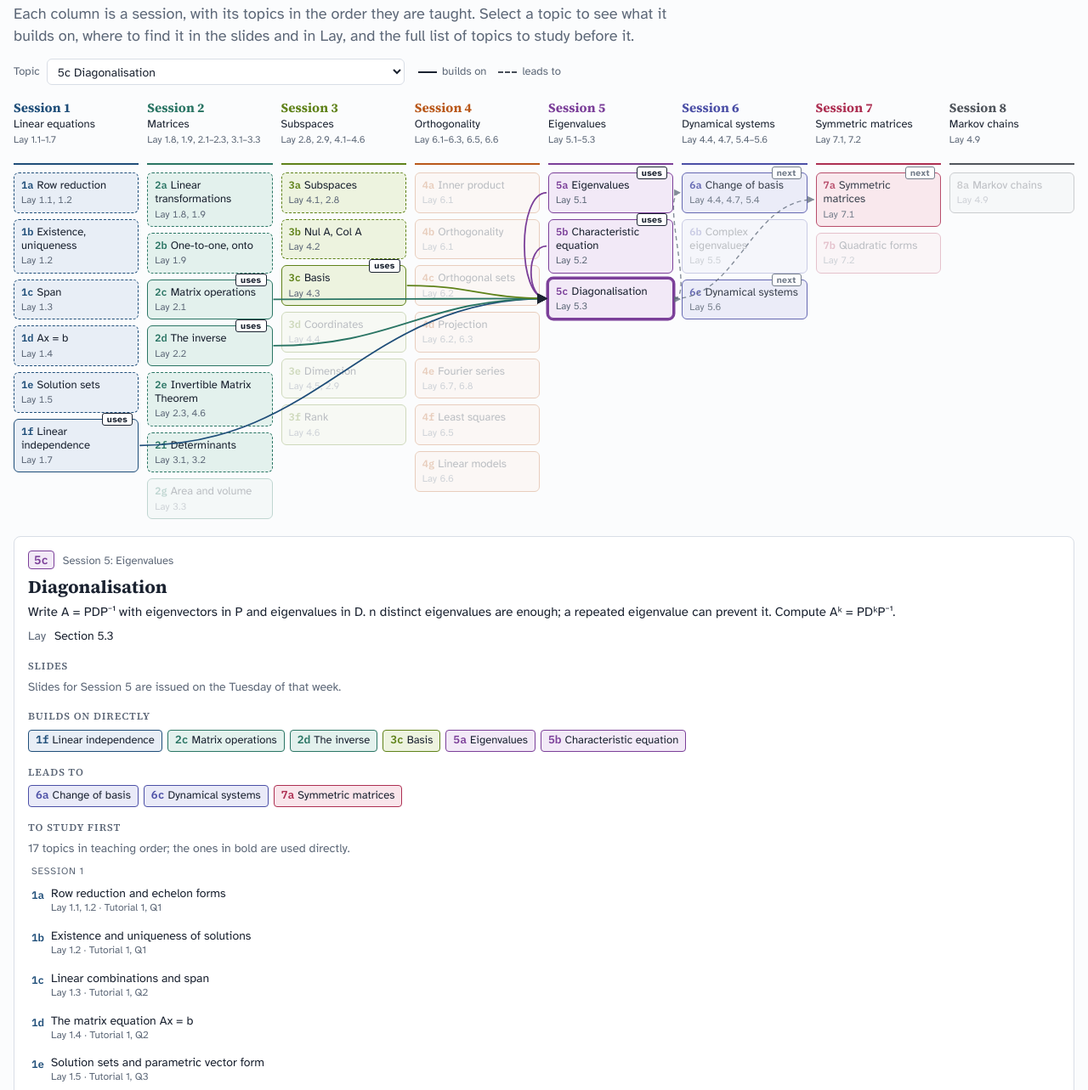
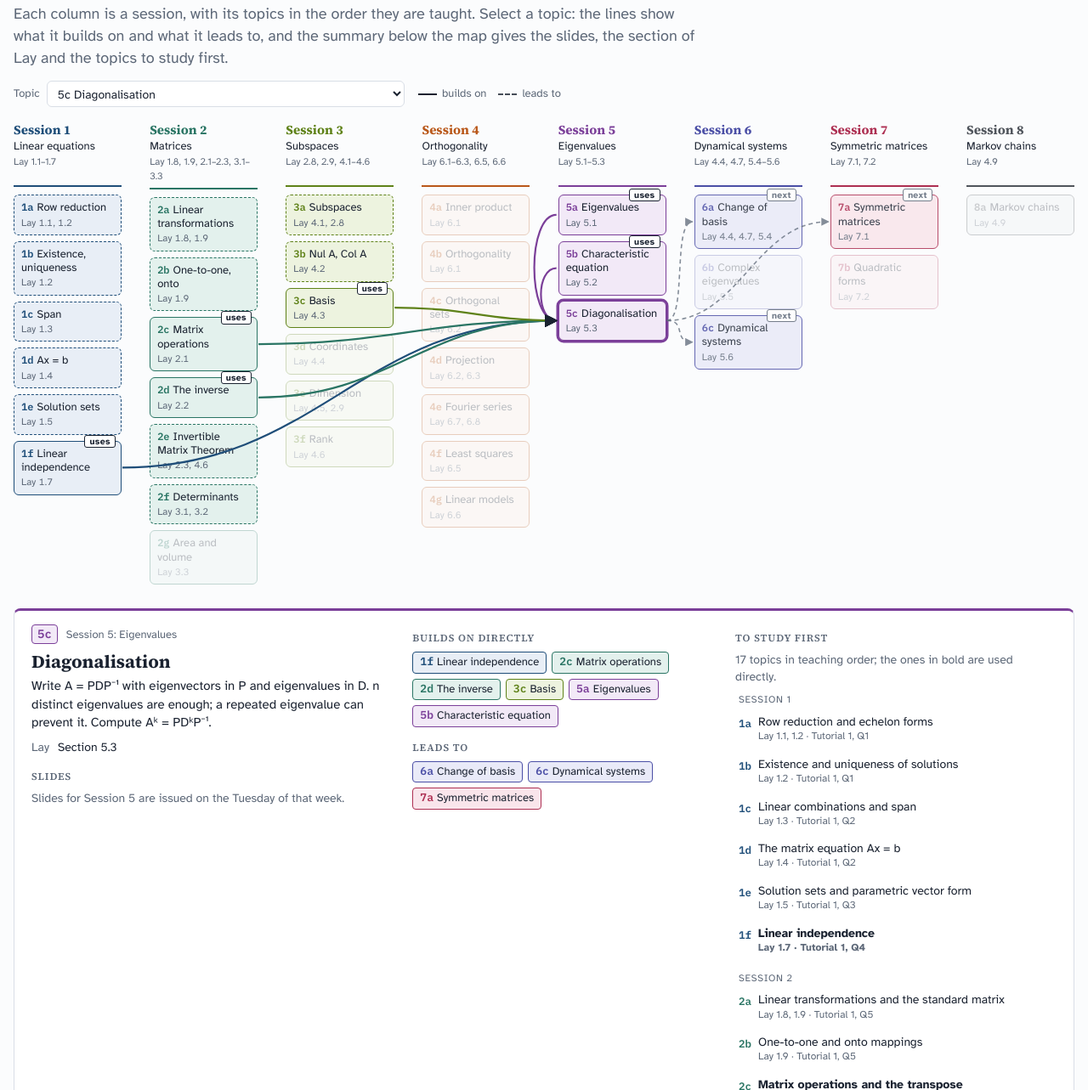
Before and after one commit to V4p1d/Mathematics-II---Linear-Algebra, a plain HTML site: page topic-map.html in a window 1280 px wide. Shown: the part 116-1399 px from the top of the page at 85% size. Drawn offline with Linux system fonts and the light colour scheme.

Commit message:
Topic map: wider columns, summary below the map; fonts no longer block rendering

```diff
--- a/assessment.html
+++ b/assessment.html
@@ -7,7 +7,7 @@
 <meta name="description" content="Date, format and assessment criteria of the examination.">
 <link rel="preconnect" href="https://fonts.googleapis.com">
 <link rel="preconnect" href="https://fonts.gstatic.com" crossorigin>
-<link rel="stylesheet" href="https://fonts.googleapis.com/css2?family=Atkinson+Hyperlegible:ital,wght@0,400;0,700;1,400&family=IBM+Plex+Mono:wght@500;600&family=Source+Serif+4:opsz,wght@8..60,600;8..60,700&display=swap">
+<link rel="stylesheet" media="print" onload="this.media='all'" href="https://fonts.googleapis.com/css2?family=Atkinson+Hyperlegible:ital,wght@0,400;0,700;1,400&family=IBM+Plex+Mono:wght@500;600&family=Source+Serif+4:opsz,wght@8..60,600;8..60,700&display=swap">
 <link rel="stylesheet" href="assets/site.css">
 
 </head>
--- a/topic-map.html
+++ b/topic-map.html
@@ -7,7 +7,7 @@
 <meta name="description" content="Interactive map of the topics of the module and how they connect.">
 <link rel="preconnect" href="https://fonts.googleapis.com">
 <link rel="preconnect" href="https://fonts.gstatic.com" crossorigin>
-<link rel="stylesheet" href="https://fonts.googleapis.com/css2?family=Atkinson+Hyperlegible:ital,wght@0,400;0,700;1,400&family=IBM+Plex+Mono:wght@500;600&family=Source+Serif+4:opsz,wght@8..60,600;8..60,700&display=swap">
+<link rel="stylesheet" media="print" onload="this.media='all'" href="https://fonts.googleapis.com/css2?family=Atkinson+Hyperlegible:ital,wght@0,400;0,700;1,400&family=IBM+Plex+Mono:wght@500;600&family=Source+Serif+4:opsz,wght@8..60,600;8..60,700&display=swap">
 <link rel="stylesheet" href="assets/site.css">
 <style>
 /* Layout: a fixed grid, one column per session, topics in teaching order; a study panel
@@ -48,18 +48,16 @@ select { font: inherit; font-size: 14px; color: var(--ink); background: var(--su
 .key { width: 22px; height: 0; border-top: 2px solid var(--ink) }
 .key.out { border-top-style: dashed; opacity: .8 }
 
-.layout { display: grid; grid-template-columns: minmax(0, 1fr) 360px; gap: 20px; align-items: start }
-@media (max-width: 1280px) { .layout { grid-template-columns: minmax(0, 1fr) } }
+.layout { display: grid; grid-template-columns: minmax(0, 1fr); gap: 28px }
 
 .mapbox { position: relative; min-width: 0 }
-.grid { position: relative; display: grid; grid-template-columns: repeat(8, minmax(0, 1fr)); gap: 10px; z-index: 1 }
-@media (max-width: 960px) { .grid { grid-template-columns: repeat(4, minmax(0, 1fr)); row-gap: 22px } }
+.grid { position: relative; display: grid; grid-template-columns: repeat(8, minmax(0, 1fr)); column-gap: clamp(16px, 2.6vw, 44px); row-gap: 10px; z-index: 1 }
+@media (max-width: 960px) { .grid { grid-template-columns: repeat(4, minmax(0, 1fr)); column-gap: 12px; row-gap: 22px } }
 @media (max-width: 560px) { .grid { grid-template-columns: repeat(2, minmax(0, 1fr)) } }
 svg.links { position: absolute; inset: 0; width: 100%; height: 100%; pointer-events: none; z-index: 2; overflow: visible }
 @media (max-width: 960px) { svg.links { display: none } }
-.back { display: none; font-size: 14px; margin-top: 14px }
+.back { font-size: 14px; margin-top: 14px }
 .back a { color: var(--focus) }
-@media (max-width: 1280px) { .back { display: block } }
 
 .col { display: flex; flex-direction: column; gap: 7px; min-width: 0 }
 .colhead { border-bottom: 2px solid var(--sc); padding-bottom: 5px; margin-bottom: 2px; min-height: 60px }
@@ -85,9 +83,12 @@ svg.links { position: absolute; inset: 0; width: 100%; height: 100%; pointer-eve
 .badge.b-pre { color: var(--ink) }
 .badge.b-next { color: var(--muted) }
 
-aside.panel { position: sticky; top: calc(env(safe-area-inset-top, 0px) + 12px); background: var(--surface); border: 1px solid var(--line);
-  border-radius: 8px; padding: 16px 16px 18px; max-height: calc(100vh - 24px); overflow: auto; min-width: 0 }
-@media (max-width: 1280px) { aside.panel { position: static; max-height: none } }
+aside.panel { background: var(--surface); border: 1px solid var(--line); border-top: 3px solid var(--pc, var(--line));
+  border-radius: 8px; padding: 16px 20px 18px; min-width: 0; scroll-margin-top: 12px }
+.pgrid { display: grid; grid-template-columns: minmax(0, 1.2fr) minmax(0, 1fr) minmax(0, 1.1fr); gap: 4px 36px }
+@media (max-width: 1100px) { .pgrid { grid-template-columns: minmax(0, 1fr) minmax(0, 1fr) } .pgrid > :first-child { grid-column: 1 / -1 } }
+@media (max-width: 680px) { .pgrid { grid-template-columns: minmax(0, 1fr) } }
+.pgrid > div > h3:first-child { margin-top: 8px }
 .ptop { display: flex; gap: 10px; align-items: baseline; flex-wrap: wrap }
 .pcode { font-family: var(--f-code); font-weight: 600; font-size: 14px; color: var(--pc); border: 1.5px solid var(--pc); background: var(--pt); border-radius: 4px; padding: 0 6px }
 .psess { font-size: 13px; color: var(--muted) }
@@ -125,8 +126,8 @@ main.wrap { max-width: 1560px } .bar .in { max-width: 1560px } footer.site { max
 <main class="wrap">
   <div class="maphead">
     <h1>Topic map</h1>
-    <p class="lede">Each column is a session, with its topics in the order they are taught. Select a topic to see
-      what it builds on, where to find it in the slides and in Lay, and the full list of topics to study before it.</p>
+    <p class="lede">Each column is a session, with its topics in the order they are taught. Select a topic: the lines show what it
+      builds on and what it leads to, and the summary below the map gives the slides, the section of Lay and the topics to study first.</p>
     <div class="controls">
       <label for="jump">Topic <select id="jump"></select></label>
       <div class="legend" aria-hidden="true">
@@ -213,7 +214,7 @@ function path(from, to, dashed, color) {
   }
   const p = document.createElementNS(NS, 'path');
   p.setAttribute('d', d); p.setAttribute('fill', 'none'); p.setAttribute('stroke', color);
-  p.setAttribute('stroke-width', dashed ? '1.4' : '1.8'); p.setAttribute('marker-end', dashed ? 'url(#ah-n)' : 'url(#ah-p)');
+  p.setAttribute('stroke-width', dashed ? '1.6' : '2.2'); p.setAttribute('marker-end', dashed ? 'url(#ah-n)' : 'url(#ah-p)');
   if (dashed) { p.setAttribute('stroke-dasharray', '5 4'); p.setAttribute('opacity', '0.75'); }
   svg.appendChild(p);
 }
@@ -244,16 +245,20 @@ function renderPanel(t) {
     study += `<li><span class="sc" style="--sc:${sc(u.s)}">${u.code}</span>` +
       `<button type="button" data-code="${u.code}" class="${direct.has(a) ? 'direct' : ''}">${u.name}<small>Lay ${u.lay}${u.practise ? ' &middot; ' + u.practise : ''}</small></button></li>`; });
   panel.innerHTML = `
+    <div class="pgrid"><div>
     <div class="ptop"><span class="pcode">${t.code}</span><span class="psess">Session ${t.s}: ${DATA.sessions[t.s].title}</span></div>
     <h2>${t.name}</h2>
     <p>${t.do}</p>
     <dl class="pfacts"><dt>Lay</dt><dd>Section ${t.lay}</dd>${t.practise ? `<dt>Practise</dt><dd>${t.practise}</dd>` : ''}</dl>
     <h3>Slides</h3>${slides}
+    </div><div>
     <h3>Builds on directly</h3>${pre[t.id].length ? `<div class="chips">${pre[t.id].map(chip).join('')}</div>` : `<p class="none">Nothing earlier: this is a starting point.</p>`}
     <h3>Leads to</h3>${nxt[t.id].length ? `<div class="chips">${nxt[t.id].map(chip).join('')}</div>` : `<p class="none">Nothing later in the module.</p>`}
+    </div><div>
     <h3>To study first</h3>
     ${anc.length ? `<p class="count">${anc.length} topic${anc.length > 1 ? 's' : ''} in teaching order; the ones in bold are used directly.</p><ol class="study">${study}</ol>`
                  : `<p class="none">None. Start here.</p>`}
+    </div></div>
     <p class="back"><a href="#${t.code}" data-back="1">Back to the map</a></p>`;
   const back = panel.querySelector('[data-back]');
   if (back) back.addEventListener('click', e => { e.preventDefault(); boxes[t.id].scrollIntoView({ block: 'center', behavior: calm() }); boxes[t.id].focus({ preventScroll: true }); });
@@ -263,7 +268,7 @@ function renderPanel(t) {
 }
 
 const calm = () => (matchMedia('(prefers-reduced-motion: reduce)').matches ? 'auto' : 'smooth');
-const stacked = () => matchMedia('(max-width: 1280px)').matches;
+const stacked = () => matchMedia('(max-width: 960px)').matches;
 function select(code, push) {
   const t = byCode[code]; if (!t) return;
   current = t;
```
Also changed, not shown: handbook.html (+1 -1 lines), index.html (+1 -1 lines), sessions.html (+1 -1 lines), videos.html (+1 -1 lines).
